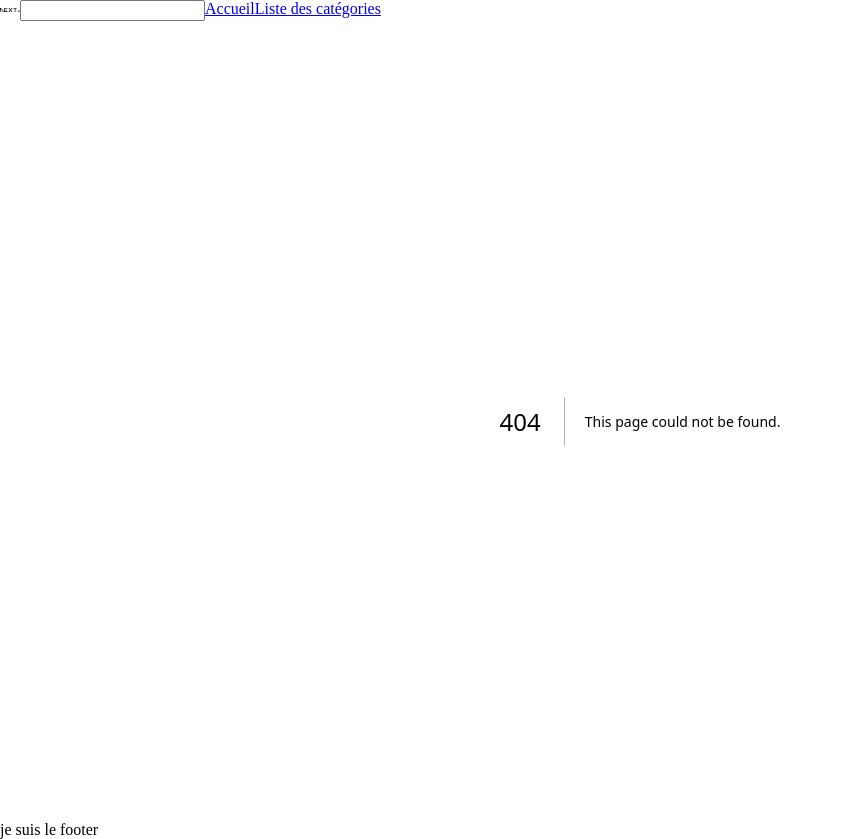
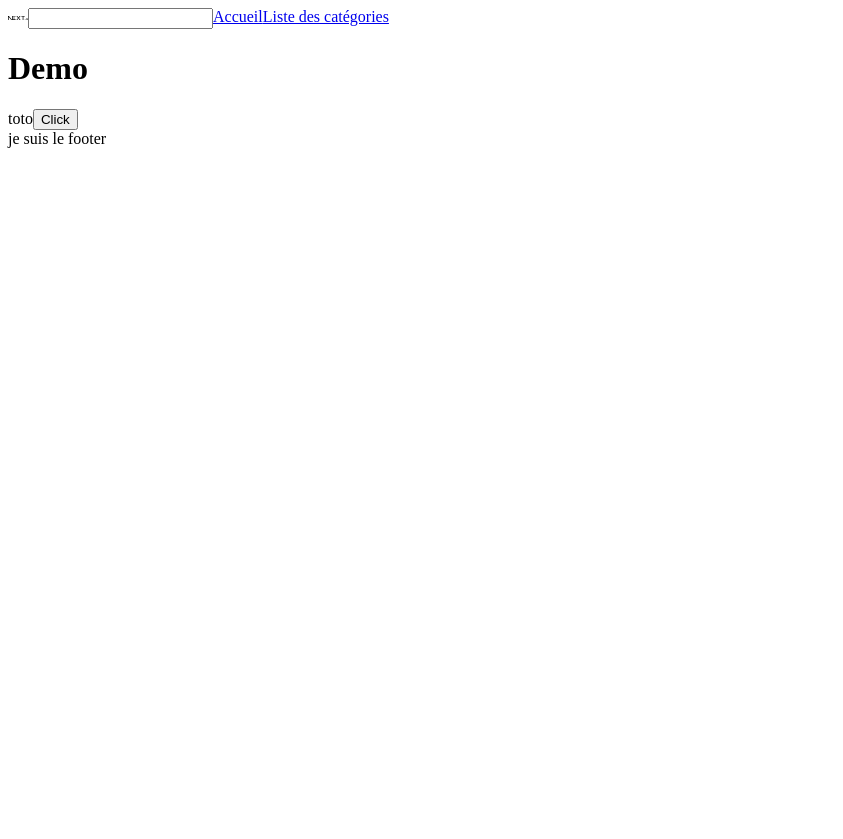
Before and after one commit to delbaze/the-good-corner-1123, a Next.js app in the folder frontend/: page /categories/list in a window 1280 px wide. Before the commit this address had no page. Shown: the whole page, without its empty margins (0-843 px from the left). After the commit the page ends 800 px from the top, so only its background shows below. Built offline with nearby package versions, Linux system fonts and the light colour scheme.

Commit message:
todo et navbar

```diff
--- a/frontend/src/components/Navbar.tsx
+++ b/frontend/src/components/Navbar.tsx
@@ -7,8 +7,8 @@ function Navbar() {
       <Image alt="logo" src="/next.svg" width={20} height={20} />
       <input />
       <div>
-        <Link href={"/"}>Accueil</Link>
-        <Link href={"/categories/list"}>Liste des catégories</Link>
+        <Link href="/">Accueil</Link>
+        <Link href="/categories/list">Liste des catégories</Link>
       </div>
     </div>
   );
--- /dev/null
+++ b/frontend/src/pages/categories/list.tsx
@@ -0,0 +1,21 @@
+import { useState } from "react";
+
+function ListCategories() {
+  //   let maVariable = "toto";
+  const [maVariable, setMaVariable] = useState<string>("toto"); //hook puisqu'il commence par use
+
+  const handleClick = (e: React.MouseEvent<HTMLButtonElement>) => {
+    // maVariable = "tata";
+    setMaVariable("tata");
+  };
+  return (
+    <div>
+      <h1>Demo</h1>
+      {maVariable}
+      {/* <button onClick={(e) => handleClick(e)}>Click</button> */}
+      <button onClick={handleClick}>Click</button>
+    </div>
+  );
+}
+
+export default ListCategories;
```
Also changed, not shown: 2 other files (tests, documents, lock files or other folders).
